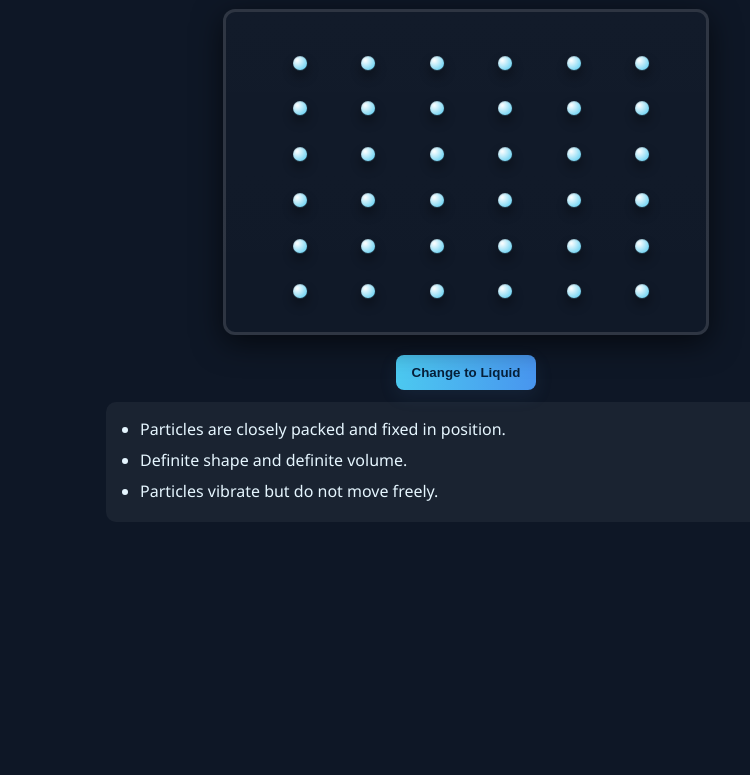
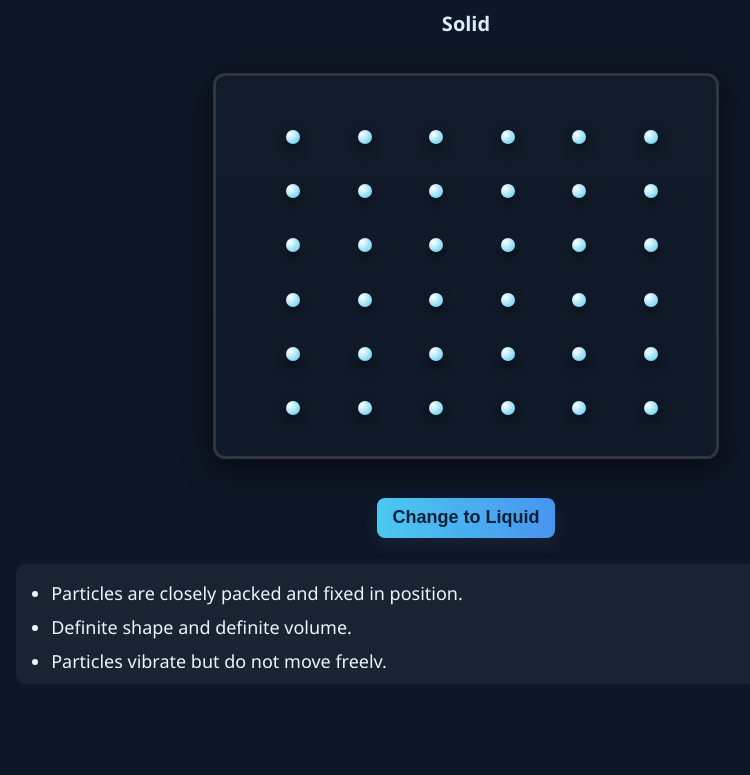
Before and after one commit to Praween-em/animation, a plain HTML site: page index.html in a window 1280 px wide. Shown: the part 127-902 px from the top of the page, without its empty margins (174-924 px from the left). Before the commit the page ends 856 px from the top, so only its background shows below. Drawn offline with nearby package versions, Linux system fonts and the light colour scheme.

Commit message:
Update index.html

```diff
--- a/index.html
+++ b/index.html
@@ -2,152 +2,145 @@
 <html lang="en">
 <head>
 <meta charset="utf-8" />
-<title>States of Matter — Fixed Heading Animation</title>
+<title>States of Matter — Responsive</title>
 <script src="https://unpkg.com/animejs@3.2.1/lib/anime.min.js"></script>
 <style>
-  :root{
-    --bg:#0e1726; --accent1:#4cc9f0; --accent2:#4895ef; --card: rgba(255,255,255,0.05);
+  :root {
+    --bg: #0e1726;
+    --accent1: #4cc9f0;
+    --accent2: #4895ef;
+    --card: rgba(255, 255, 255, 0.05);
   }
-  body{
-    margin:0;
-    min-height:100vh;
-    background:var(--bg);
-    color:#fff;
+  body {
+    margin: 0;
+    min-height: 100vh;
+    background: var(--bg);
+    color: #fff;
     font-family: "Segoe UI", Roboto, "Helvetica Neue", Arial;
-    display:flex;
-    flex-direction:column;
-    align-items:center;
-    padding:28px;
-    gap:12px;
+    display: flex;
+    flex-direction: column;
+    align-items: center;
+    padding: 4vw 3vw;
+    gap: 2vw;
   }
 
-  /* MAIN HEADING (wrapper + item model) */
+  /* MAIN HEADING */
   h1#mainHeading {
-    margin:0;
-    height:48px;              /* fixed height so slide works */
-    overflow:hidden;
-    display:block;
-    width:100%;
-    max-width:720px;
-    text-align:center;
-    font-size:34px;
-    font-weight:700;
+    margin: 0;
+    height: clamp(36px, 6vw, 60px);
+    overflow: hidden;
+    width: 100%;
+    max-width: 900px;
+    text-align: center;
+    font-size: clamp(20px, 4.5vw, 42px);
+    font-weight: 700;
   }
   .heading-wrapper {
-    position:relative;
-    height:100%;
+    position: relative;
+    height: 100%;
   }
   .heading-item {
-    position:absolute;
-    left:0; right:0;
-    top:0;
-    width:100%;
-    text-align:center;
-    pointer-events:none;
+    position: absolute;
+    left: 0; right: 0;
+    top: 0;
+    width: 100%;
+    text-align: center;
+    pointer-events: none;
   }
 
   /* SMALL STATE LABEL */
   .state-label {
-    height:34px;
-    overflow:hidden;
-    width:100%;
-    max-width:720px;
-    display:block;
-    margin-top:2px;
-    text-align:center;
-    font-size:18px;
-    font-weight:600;
+    height: clamp(24px, 4vw, 38px);
+    overflow: hidden;
+    width: 100%;
+    max-width: 900px;
+    text-align: center;
+    font-size: clamp(14px, 2.5vw, 20px);
+    font-weight: 600;
     color: #dbeafe;
   }
-  .label-wrapper { position:relative; height:100%; }
-  .label-item { position:absolute; left:0; right:0; top:0; width:100%; text-align:center; }
+  .label-wrapper { position: relative; height: 100%; }
+  .label-item { position: absolute; left: 0; right: 0; top: 0; width: 100%; }
 
-  /* CONTAINER & PARTICLES */
+  /* PARTICLE CONTAINER */
   .container {
-    width:480px;
-    max-width:92vw;
-    height:320px;
-    border-radius:12px;
-    border:3px solid rgba(255,255,255,0.12);
-    background: linear-gradient(180deg, rgba(255,255,255,0.02), rgba(255,255,255,0.01));
-    position:relative;
-    overflow:hidden;
-    box-shadow: 0 8px 30px rgba(0,0,0,0.6);
+    width: min(90vw, 500px);
+    height: min(60vh, 380px);
+    border-radius: 12px;
+    border: 3px solid rgba(255, 255, 255, 0.12);
+    background: linear-gradient(180deg, rgba(255, 255, 255, 0.02), rgba(255, 255, 255, 0.01));
+    position: relative;
+    overflow: hidden;
+    box-shadow: 0 8px 30px rgba(0, 0, 0, 0.6);
   }
   .particle {
-    width:14px;
-    height:14px;
-    border-radius:50%;
-    position:absolute;
+    width: clamp(10px, 2vw, 14px);
+    height: clamp(10px, 2vw, 14px);
+    border-radius: 50%;
+    position: absolute;
     background: radial-gradient(circle at 30% 30%, #fff, var(--accent1));
-    box-shadow: 0 6px 12px rgba(0,0,0,0.45);
+    box-shadow: 0 6px 12px rgba(0, 0, 0, 0.45);
     will-change: transform, left, top;
   }
 
   /* BUTTON */
-  .controls { margin-top:8px; display:flex; gap:12px; align-items:center; }
+  .controls { margin-top: 1vw; display: flex; gap: 1rem; flex-wrap: wrap; justify-content: center; }
   button#changeStateBtn {
-    background: linear-gradient(90deg,var(--accent1),var(--accent2));
-    border:none;
-    color:#07203a;
-    font-weight:700;
-    padding:10px 16px;
-    border-radius:8px;
-    cursor:pointer;
-    box-shadow: 0 6px 18px rgba(74,123,180,0.12);
+    background: linear-gradient(90deg, var(--accent1), var(--accent2));
+    border: none;
+    color: #07203a;
+    font-weight: 700;
+    padding: 0.6rem 1rem;
+    border-radius: 8px;
+    cursor: pointer;
+    font-size: clamp(14px, 2.5vw, 18px);
+    box-shadow: 0 6px 18px rgba(74, 123, 180, 0.12);
   }
   button#changeStateBtn:hover { transform: translateY(-2px); transition: transform .18s ease; }
 
-  /* DESCRIPTION (wrapper + item) */
+  /* DESCRIPTION */
   .description {
-    width:100%;
-    max-width:720px;
-    background:var(--card);
-    border-radius:10px;
-    padding:16px;
-    min-height:120px;
-    box-sizing:border-box;
+    width: 100%;
+    max-width: 900px;
+    background: var(--card);
+    border-radius: 10px;
+    padding: 1rem;
+    min-height: 120px;
+    box-sizing: border-box;
+    font-size: clamp(14px, 2.2vw, 18px);
   }
-  .desc-wrapper { position:relative; min-height:88px; overflow:hidden; }
-  .desc-item {
-    position:absolute; left:0; right:0; top:0;
-    width:100%;
-  }
-  ul { margin:0; padding-left:18px; color:#e6f6ff; }
-  li { margin-bottom:8px; line-height:1.45; }
+  .desc-wrapper { position: relative; min-height: 88px; overflow: hidden; }
+  .desc-item { position: absolute; left: 0; right: 0; top: 0; width: 100%; }
+  ul { margin: 0; padding-left: 1.2rem; color: #e6f6ff; }
+  li { margin-bottom: 0.5rem; line-height: 1.45; }
 
-  /* small responsive tweaks */
-  @media (max-width:560px){
-    h1#mainHeading { font-size:22px; height:40px; }
-    .container { height:260px; }
+  /* SMALL DEVICES */
+  @media (max-width: 480px) {
+    body { padding: 5vw 4vw; gap: 3vw; }
+    .controls { flex-direction: column; align-items: center; }
+    .description { padding: 0.8rem; }
   }
 </style>
 </head>
 <body>
-
-<!-- MAIN HEADING (wrapper + item) -->
 <h1 id="mainHeading">
   <div class="heading-wrapper" id="headingWrapper">
-    <div class="heading-item" aria-hidden="false">Solid State of Matter</div>
+    <div class="heading-item">Solid State of Matter</div>
   </div>
 </h1>
 
-<!-- SMALL STATE LABEL -->
 <div class="state-label">
   <div class="label-wrapper" id="labelWrapper">
     <div class="label-item">Solid</div>
   </div>
 </div>
 
-<!-- PARTICLE STAGE -->
-<div class="container" id="container" aria-label="Particle container"></div>
+<div class="container" id="container"></div>
 
-<!-- Controls -->
 <div class="controls">
   <button id="changeStateBtn">Change to Liquid</button>
 </div>
 
-<!-- DESCRIPTION -->
 <div class="description">
   <div class="desc-wrapper" id="descWrapper">
     <div class="desc-item">
@@ -162,8 +155,7 @@
 </div>
 
 <script>
-/* ---------- SETTINGS & STATE ---------- */
-const STATES = ["Solid","Liquid","Gas"];
+const STATES = ["Solid", "Liquid", "Gas"];
 const STATE_INFO = {
   Solid: [
     "Particles are closely packed and fixed in position.",
@@ -189,37 +181,32 @@ let currentStateIndex = 0;
 const numParticles = 36;
 const particles = [];
 
-/* ---------- DOM refs ---------- */
 const headingWrapper = document.getElementById('headingWrapper');
 const labelWrapper = document.getElementById('labelWrapper');
 const descWrapper = document.getElementById('descWrapper');
 const container = document.getElementById('container');
 const btn = document.getElementById('changeStateBtn');
 
-/* ---------- utility: animated text swap (wrapper-based) ---------- */
-/* wrapperEl: element that holds .*-item children
-   newHTML: html string for new item
-   opts: durations
-*/
 function swapTextWithSlide(wrapperEl, newHTML, opts = {}) {
   const outDur = opts.outDur ?? 300;
   const inDur = opts.inDur ?? 300;
   const easing = opts.easing ?? 'easeInOutQuad';
 
-  // create new item (start below, invisible)
   const newItem = document.createElement('div');
-  newItem.className = wrapperEl === descWrapper ? 'desc-item' : (wrapperEl === headingWrapper ? 'heading-item' : 'label-item');
+  newItem.className =
+    wrapperEl === descWrapper
+      ? 'desc-item'
+      : wrapperEl === headingWrapper
+      ? 'heading-item'
+      : 'label-item';
   newItem.style.transform = 'translateY(30px)';
   newItem.style.opacity = '0';
   newItem.innerHTML = newHTML;
   wrapperEl.appendChild(newItem);
 
-  // find existing items (except the newly appended)
   const oldItems = Array.from(wrapperEl.children).filter(c => c !== newItem);
 
-  // timeline: animate old items up & fade, new item in from below
   const tl = anime.timeline();
-
   if (oldItems.length) {
     tl.add({
       targets: oldItems,
@@ -238,23 +225,15 @@ function swapTextWithSlide(wrapperEl, newHTML, opts = {}) {
     easing: easing,
     offset: `-=${Math.min(outDur, inDur)}`
   });
-
-  // cleanup: remove old nodes at end
-  tl.finished.then(() => {
-    oldItems.forEach(n => n.remove());
-  }).catch(()=>{/*ignore*/});
+  tl.finished.then(() => oldItems.forEach(n => n.remove()));
 }
 
-/* ---------- PARTICLE CREATION ---------- */
 function createParticles() {
-  // remove old
   container.innerHTML = '';
   particles.length = 0;
-
-  for (let i=0;i<numParticles;i++) {
+  for (let i = 0; i < numParticles; i++) {
     const p = document.createElement('div');
     p.className = 'particle';
-    // start off-screen center, will be arranged on state
     p.style.left = '50%';
     p.style.top = '50%';
     container.appendChild(p);
@@ -262,27 +241,21 @@ function createParticles() {
   }
 }
 
-/* ---------- STOP ALL PARTICLE ANIMATIONS ---------- */
 function stopParticleAnimations() {
-  // anime.remove stops animations on these nodes (including loops)
   anime.remove(particles);
-  // also clear any inline transform left/top left by anime (we'll reset when arranging)
 }
 
-/* ---------- ARRANGE: SOLID ---------- */
 function arrangeSolid() {
   const W = container.clientWidth, H = container.clientHeight;
   const cols = 6;
   const rows = Math.ceil(numParticles / cols);
   const spacingX = W / (cols + 1);
   const spacingY = H / (rows + 1);
-
   particles.forEach((p, i) => {
     const col = i % cols;
     const row = Math.floor(i / cols);
-    const targetX = Math.round(spacingX * (col + 1));
-    const targetY = Math.round(spacingY * (row + 1));
-    // move to grid position
+    const targetX = spacingX * (col + 1);
+    const targetY = spacingY * (row + 1);
     anime({
       targets: p,
       left: `${targetX}px`,
@@ -292,19 +265,11 @@ function arrangeSolid() {
       duration: 700,
       easing: 'easeInOutQuad',
       complete: () => {
-        // small vibration loop (no drift)
         anime({
           targets: p,
-          translateX: [
-            { value: -2, duration: 300 },
-            { value: 2, duration: 300 },
-            { value: 0, duration: 300 }
-          ],
-          translateY: [
-            { value: -2, duration: 320 },
-            { value: 2, duration: 320 },
-            { value: 0, duration: 320 }
-          ],
+          translateX: [{ value: -2 }, { value: 2 }, { value: 0 }],
+          translateY: [{ value: -2 }, { value: 2 }, { value: 0 }],
+          duration: 300,
           loop: true,
           easing: 'easeInOutSine'
         });
@@ -313,13 +278,12 @@ function arrangeSolid() {
   });
 }
 
-/* ---------- ARRANGE: LIQUID ---------- */
-function floatAround(el, range=24, dur=2000) {
+function floatAround(el, range = 24, dur = 2000) {
   anime({
     targets: el,
-    translateX: (Math.random()-0.5)*range,
-    translateY: (Math.random()-0.5)*range,
-    duration: dur + Math.random()*800,
+    translateX: (Math.random() - 0.5) * range,
+    translateY: (Math.random() - 0.5) * range,
+    duration: dur + Math.random() * 800,
     direction: 'alternate',
     easing: 'easeInOutSine',
     loop: true
@@ -331,40 +295,33 @@ function arrangeLiquid() {
   particles.forEach(p => {
     anime({
       targets: p,
-      left: `${Math.random()*(W-14)}px`,
-      top: `${Math.random()*(H-14)}px`,
-      translateX: 0,
-      translateY: 0,
-      duration: 700 + Math.random()*200,
+      left: `${Math.random() * (W - 14)}px`,
+      top: `${Math.random() * (H - 14)}px`,
+      duration: 700 + Math.random() * 200,
       easing: 'easeInOutQuad',
-      complete: () => floatAround(p, 28, 1800 + Math.random()*1200)
+      complete: () => floatAround(p, 28, 1800 + Math.random() * 1200)
     });
   });
 }
 
-/* ---------- ARRANGE: GAS ---------- */
 function moveRandomly(el, W, H) {
   anime({
     targets: el,
-    left: `${Math.random()*(W-14)}px`,
-    top: `${Math.random()*(H-14)}px`,
-    duration: 1200 + Math.random()*2200,
+    left: `${Math.random() * (W - 14)}px`,
+    top: `${Math.random() * (H - 14)}px`,
+    duration: 1200 + Math.random() * 2200,
     easing: 'linear',
-    complete: () => {
-      // continue only if animation wasn't removed
-      moveRandomly(el, W, H);
-    }
+    complete: () => moveRandomly(el, W, H)
   });
 }
 
 function arrangeGas() {
   const W = container.clientWidth, H = container.clientHeight;
   particles.forEach(p => {
-    // give each particle a first random placement then keep moving
     anime({
       targets: p,
-      left: `${Math.random()*(W-14)}px`,
-      top: `${Math.random()*(H-14)}px`,
+      left: `${Math.random() * (W - 14)}px`,
+      top: `${Math.random() * (H - 14)}px`,
       duration: 400,
       easing: 'easeOutQuad',
       complete: () => moveRandomly(p, W, H)
@@ -372,47 +329,34 @@ function arrangeGas() {
   });
 }
 
-/* ---------- MAIN: set state (handles stopping old animations) ---------- */
 function setState(stateName) {
-  stopParticleAnimations(); // kill loops/old tweens
-  // swap heading (big) and small label and description
-  swapTextWithSlide(headingWrapper, `${stateName} State of Matter`, { outDur:300, inDur:360});
-  swapTextWithSlide(labelWrapper, stateName, { outDur:260, inDur:320 });
+  stopParticleAnimations();
+  swapTextWithSlide(headingWrapper, `${stateName} State of Matter`);
+  swapTextWithSlide(labelWrapper, stateName);
   const descHtml = `<ul>${STATE_INFO[stateName].map(s => `<li>${s}</li>`).join('')}</ul>`;
-  swapTextWithSlide(descWrapper, descHtml, { outDur:260, inDur:320 });
+  swapTextWithSlide(descWrapper, descHtml);
 
-  // arrange particles after a short delay to let text animate slightly (makes transition feel smoother)
   setTimeout(() => {
     if (stateName === 'Solid') arrangeSolid();
     else if (stateName === 'Liquid') arrangeLiquid();
-    else if (stateName === 'Gas') arrangeGas();
+    else arrangeGas();
   }, 120);
 }
 
-/* ---------- BUTTON ---------- */
 btn.addEventListener('click', () => {
   currentStateIndex = (currentStateIndex + 1) % STATES.length;
   const next = STATES[currentStateIndex];
   setState(next);
-  const nextLabel = STATES[(currentStateIndex + 1) % STATES.length];
-  btn.textContent = `Change to ${nextLabel}`;
+  btn.textContent = `Change to ${STATES[(currentStateIndex + 1) % STATES.length]}`;
 });
 
-/* ---------- INIT ---------- */
 createParticles();
-setState('Solid'); // initial
+setState('Solid');
 btn.textContent = `Change to ${STATES[1]}`;
 
-/* ---------- keep layout responsive on resize ---------- */
-let resizeTimer = null;
-window.addEventListener('resize', ()=> {
-  // small debounce and re-arrange to keep layout consistent
-  clearTimeout(resizeTimer);
-  resizeTimer = setTimeout(()=> {
-    // re-apply current arrangement (stop previous animations first)
-    const state = STATES[currentStateIndex];
-    setState(state);
-  }, 220);
+window.addEventListener('resize', () => {
+  const state = STATES[currentStateIndex];
+  setState(state);
 });
 </script>
 </body>
```
